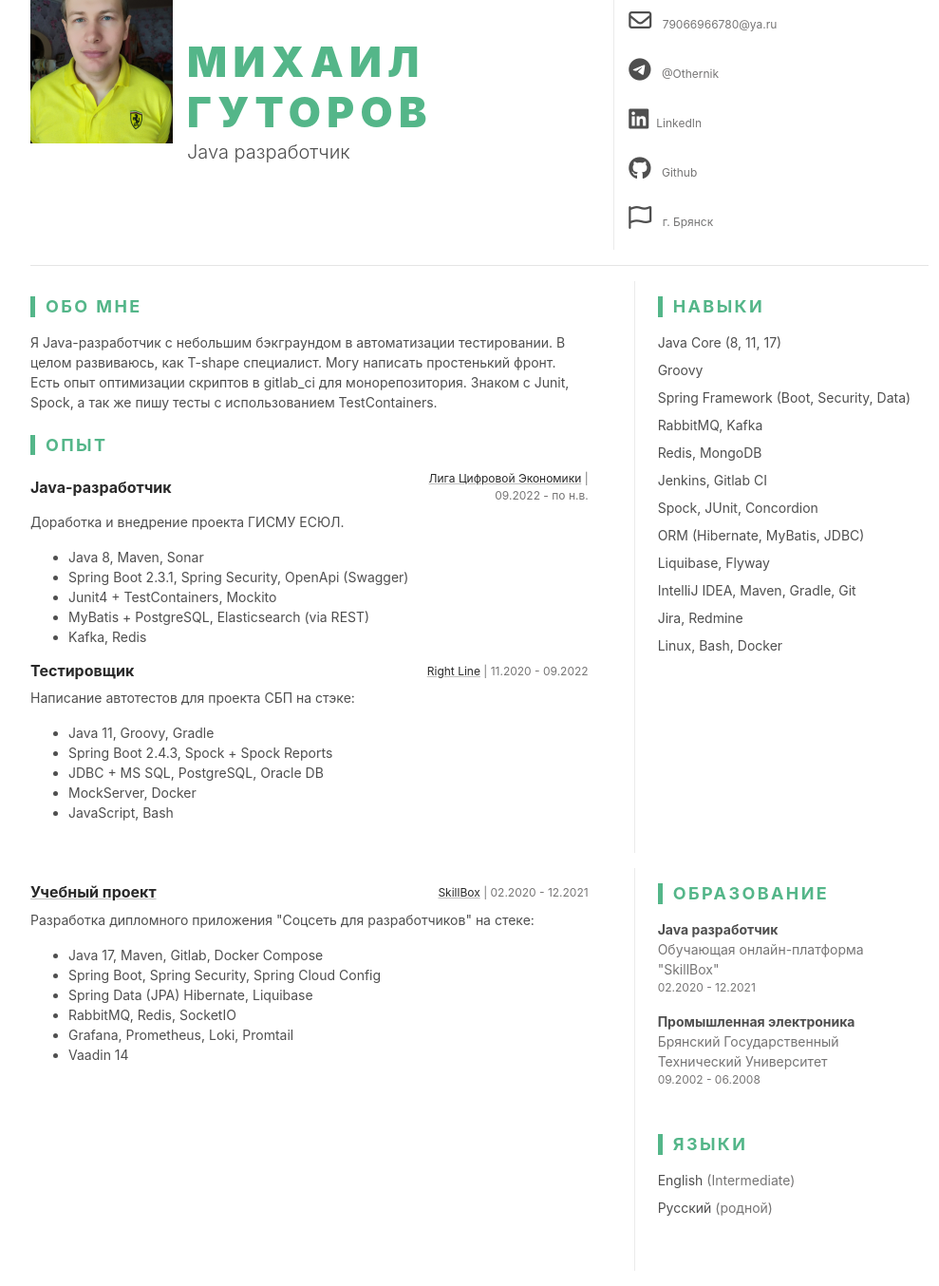
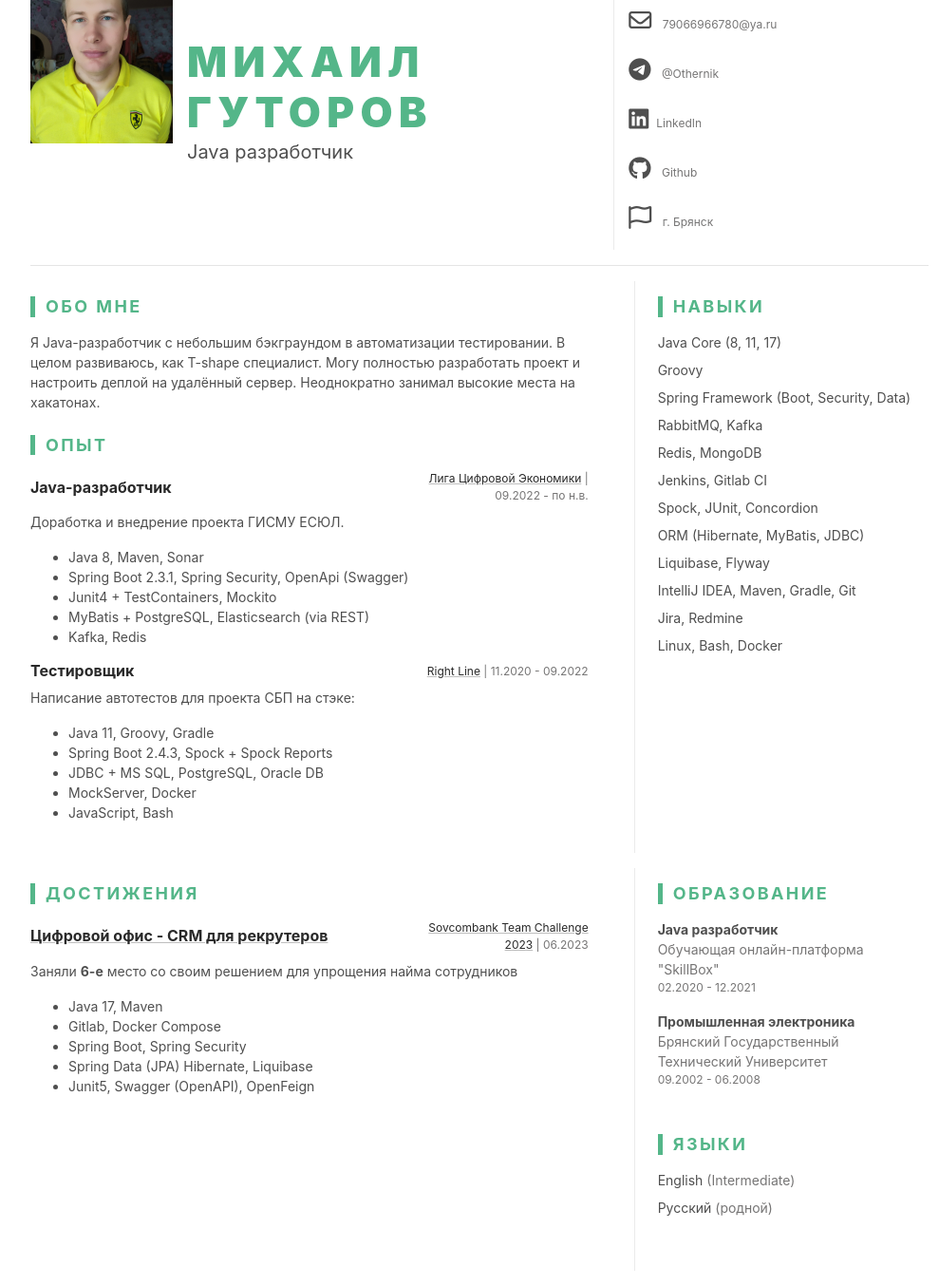
Before and after one commit to Folko85/about-me, a plain HTML site: page index.html in a window 1280 px wide. Shown: the part 200-1554 px from the top of the page at 95% size, without its empty margins (135-1124 px from the left). Drawn offline with Linux system fonts and the light colour scheme.

Commit message:
Добавил последний Хакатон

```diff
--- a/index.html
+++ b/index.html
@@ -46,7 +46,7 @@
                         <div class="row align-items-center">
                             <div class="resume-title col-12 col-md-6 col-lg-8 col-xl-7">
                                 <h2 class="resume-name mb-0 text-uppercase">Михаил Гуторов</h2>
-                                <div class="resume-tagline mb-3 mb-md-0">Java разработчик</div>
+                                <div class="resume-tagline mb-4 mb-md-0"><b>Java разработчик</b></div>
                             </div><!--//resume-title-->
                             <div class="resume-contact col-12 col-md-6 col-lg-4 col-xl-4" align="left">
                                 <ul class="list-unstyled mb-0">
@@ -94,9 +94,9 @@
                                     <h3 class="text-uppercase resume-section-heading mb-4">Обо мне</h3>
                                     <div class="item-content">
                                         Я Java-разработчик с небольшим бэкграундом в автоматизации тестировании. В целом
-                                        развиваюсь, как T-shape специалист. Могу написать простенький фронт. Есть опыт
-                                        оптимизации скриптов в gitlab_ci для монорепозитория. Знаком с Junit, Spock,
-                                        а так же пишу тесты с использованием TestContainers.
+                                        развиваюсь, как T-shape специалист. Могу полностью разработать проект и
+                                        настроить
+                                        деплой на удалённый сервер. Неоднократно занимал высокие места на хакатонах.
                                         <br>
                                     </div>
                                     <br>
@@ -154,7 +154,6 @@
                                     <h3 class="text-uppercase resume-section-heading mb-4">Навыки</h3>
                                     <div class="item">
                                         <ul class="list-unstyled resume-skills-list">
-                                            <ul class="list-unstyled resume-skills-list">
                                             <li class="mb-2">Java Core (8, 11, 17)</li>
                                             <li class="mb-2">Groovy</li>
                                             <li class="mb-2">Spring Framework (Boot, Security, Data)
@@ -178,7 +177,6 @@
                                             <li class="mb-2">Linux, Bash, Docker
                                             </li>
                                         </ul>
-                                        </ul>
                                     </div>
                                 </section><!--//skills-section-->
                             </aside>
@@ -191,27 +189,29 @@
                         <div class="row">
                             <div class="resume-main col-12 col-lg-8 col-xl-8 pr-0 pr-lg-5">
                                 <section class="work-section py-3">
+                                    <h3 class="text-uppercase resume-section-heading mb-4">Достижения</h3>
                                     <div class="item mb-3">
                                         <div class="item-heading row align-items-center mb-2">
                                             <h4 class="item-title col-12 col-md-6 col-lg-8 mb-2 mb-md-0"><a
                                                     class="theme-link"
-                                                    href="https://skillbox.ru">Учебный проект</a></h4>
+                                                    href="http://fentpp.ru"> Цифровой офис - CRM для рекрутеров</a></h4>
                                             <div class="item-meta col-12 col-md-6 col-lg-4 text-muted text-left text-md-right">
-                                                <a class="theme-link" href="https://skillbox.ru">SkillBox</a> |
-                                                02.2020 - 12.2021
+                                                <a class="theme-link"
+                                                   href="https://codenrock.com/contests/scbchallenge2023#/">Sovcombank
+                                                    Team Challenge 2023</a> |
+                                                06.2023
                                             </div>
                                         </div>
                                         <div class="item-content">
-                                            <p> Разработка дипломного приложения "Соцсеть для разработчиков" на
-                                                стеке:
+                                            <p> Заняли <b>6-е</b> место со своим решением для упрощения найма
+                                                сотрудников
                                             </p>
                                             <ul class="resume-list">
-                                                <li> Java 17, Maven, Gitlab, Docker Compose</li>
-                                                <li> Spring Boot, Spring Security, Spring Cloud Config</li>
+                                                <li> Java 17, Maven</li>
+                                                <li> Gitlab, Docker Compose</li>
+                                                <li> Spring Boot, Spring Security</li>
                                                 <li> Spring Data (JPA) Hibernate, Liquibase</li>
-                                                <li> RabbitMQ, Redis, SocketIO</li>
-                                                <li> Grafana, Prometheus, Loki, Promtail</li>
-                                                <li> Vaadin 14</li>
+                                                <li> Junit5, Swagger (OpenAPI), OpenFeign</li>
                                             </ul>
                                         </div>
                                     </div>
```
Also changed, not shown: 1 other file. Lines whose indentation alone changed are shown as unchanged.
